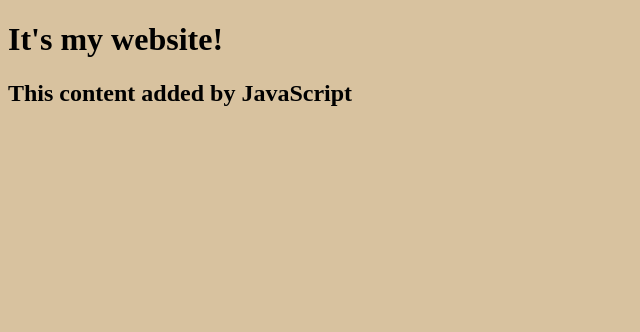
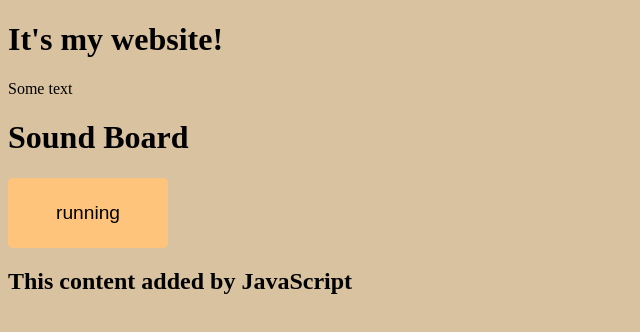
Before and after one commit to gcd253/my-website-hooray, a plain HTML site: page index.html in a window 1280 px wide. Shown: the whole page, without its empty margins (0-640 px from the left). Drawn offline with Linux system fonts and the light colour scheme.

Commit message:
Early sound board test

```diff
--- a/index.html
+++ b/index.html
@@ -6,6 +6,14 @@
   </head>
   <body>
     <h1>It's my website!</h1>
+      <p>Some text</p>
+
+    <h1>Sound Board</h1>
+      <audio id="running"
+      src="sounds/Cartoon Running - Sound Effect (HD).mp3"></audio>
+
+      <div id="buttons"></div>
+
     <script src="script.js"></script>
   </body>
 </html>
--- a/script.js
+++ b/script.js
@@ -2,3 +2,30 @@
 h2.textContent = "This content added by JavaScript";
 
 document.querySelector("body").appendChild(h2);
+
+const sounds = ["running"]
+
+sounds.forEach(sound => {
+    const btn = document.createElement("button")
+    btn.classList.add("btn")
+
+    btn.innerText = sound
+
+    btn.addEventListener("click", () => {
+        stopSongs()
+
+        document.getElementById(sound).play()
+    })
+
+    document.getElementById("buttons").
+    appendChild(btn)
+})
+
+function stopSongs() {
+    sounds.forEach(sound => {
+        const song = document.getElementById(sound)
+
+        song.pause()
+        song.currentTime = 0;
+    })
+}
--- a/style.css
+++ b/style.css
@@ -1,3 +1,16 @@
 body {
     background: rgb(216, 194, 159);
   }
+
+  .btn {
+    background-color: rgb(255, 196, 124);
+    border-radius: 5px;
+    border: none;
+    padding: 1.5rem 3rem;
+    font-size: 1.2rem;
+    cursor: pointer;
+  }
+
+  .btn:hover {
+    opacity: 0.9;
+  }
```
Also changed, not shown: 3 other files.
